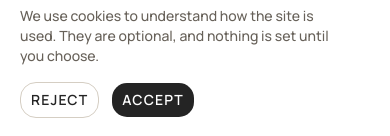
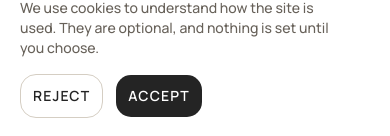
Before and after one commit to TobiWilliams001/efamy-storefront, a Next.js app: page / in a window 390 px wide. Shown: the part 706-842 px from the top of the page. Built offline with nearby package versions, Linux system fonts and the light colour scheme; no server answers.

Commit message:
fix: give buttons a 44px touch target on phones

```diff
--- a/src/components/ui/button.tsx
+++ b/src/components/ui/button.tsx
@@ -27,18 +27,18 @@ const buttonVariants = cva(
       },
       size: {
         default:
-          "h-8 gap-1.5 px-2.5 has-data-[icon=inline-end]:pr-2 has-data-[icon=inline-start]:pl-2",
+          "h-10 gap-1.5 px-2.5 has-data-[icon=inline-end]:pr-2 has-data-[icon=inline-start]:pl-2 sm:h-8",
         xs: "h-6 gap-1 rounded-[min(var(--radius-md),10px)] px-2 text-xs in-data-[slot=button-group]:rounded-lg has-data-[icon=inline-end]:pr-1.5 has-data-[icon=inline-start]:pl-1.5 [&_svg:not([class*='size-'])]:size-3",
         sm: "h-7 gap-1 rounded-[min(var(--radius-md),12px)] px-2.5 text-[0.8rem] in-data-[slot=button-group]:rounded-lg has-data-[icon=inline-end]:pr-1.5 has-data-[icon=inline-start]:pl-1.5 [&_svg:not([class*='size-'])]:size-3.5",
-        lg: "h-9 gap-1.5 px-2.5 has-data-[icon=inline-end]:pr-2 has-data-[icon=inline-start]:pl-2",
+        lg: "h-11 gap-1.5 px-3 has-data-[icon=inline-end]:pr-2 has-data-[icon=inline-start]:pl-2 sm:h-9 sm:px-2.5",
         // Not from the registry, which tops out below the 44px touch target.
         xl: "h-11 gap-2 rounded-xl px-6 text-base has-data-[icon=inline-end]:pr-5 has-data-[icon=inline-start]:pl-5 [&_svg:not([class*='size-'])]:size-5",
-        icon: "size-8",
+        icon: "size-10 sm:size-8",
         "icon-xs":
           "size-6 rounded-[min(var(--radius-md),10px)] in-data-[slot=button-group]:rounded-lg [&_svg:not([class*='size-'])]:size-3",
         "icon-sm":
           "size-7 rounded-[min(var(--radius-md),12px)] in-data-[slot=button-group]:rounded-lg",
-        "icon-lg": "size-9",
+        "icon-lg": "size-11 sm:size-9",
         "icon-xl": "size-11 rounded-xl [&_svg:not([class*='size-'])]:size-5",
       },
     },
```
